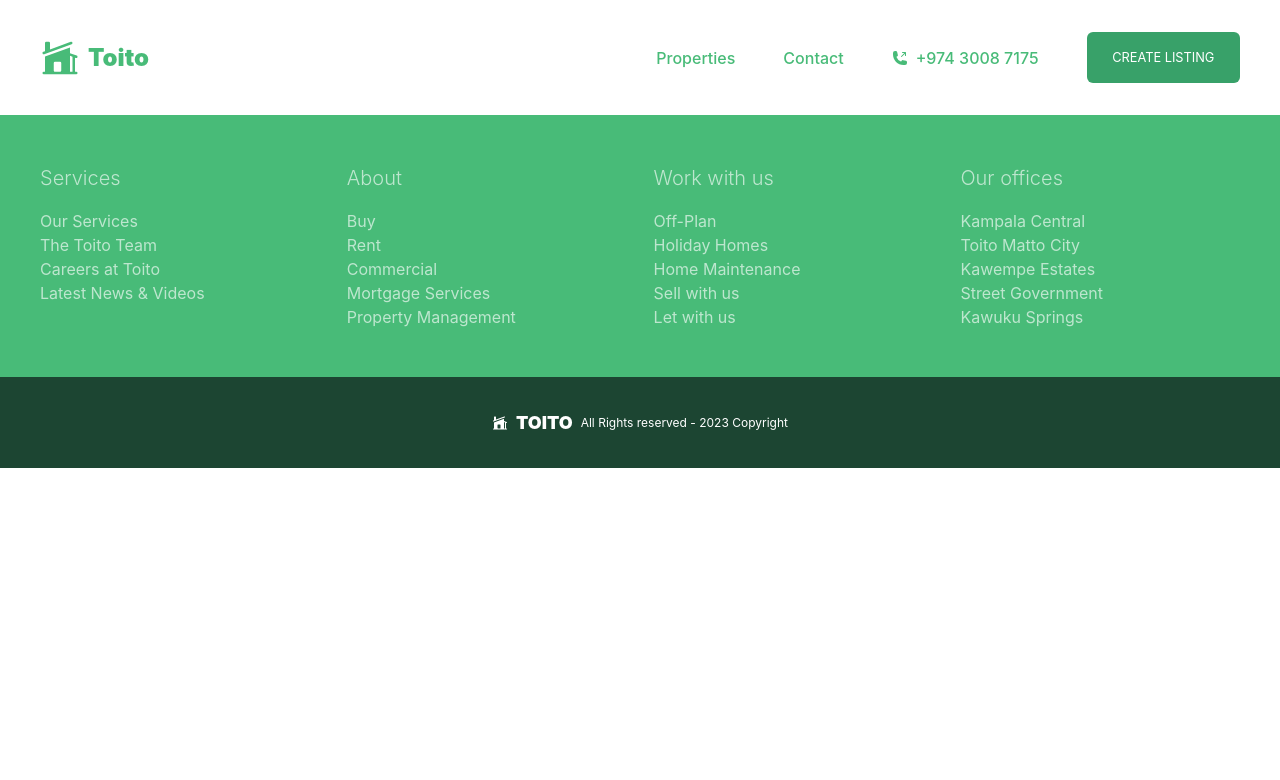
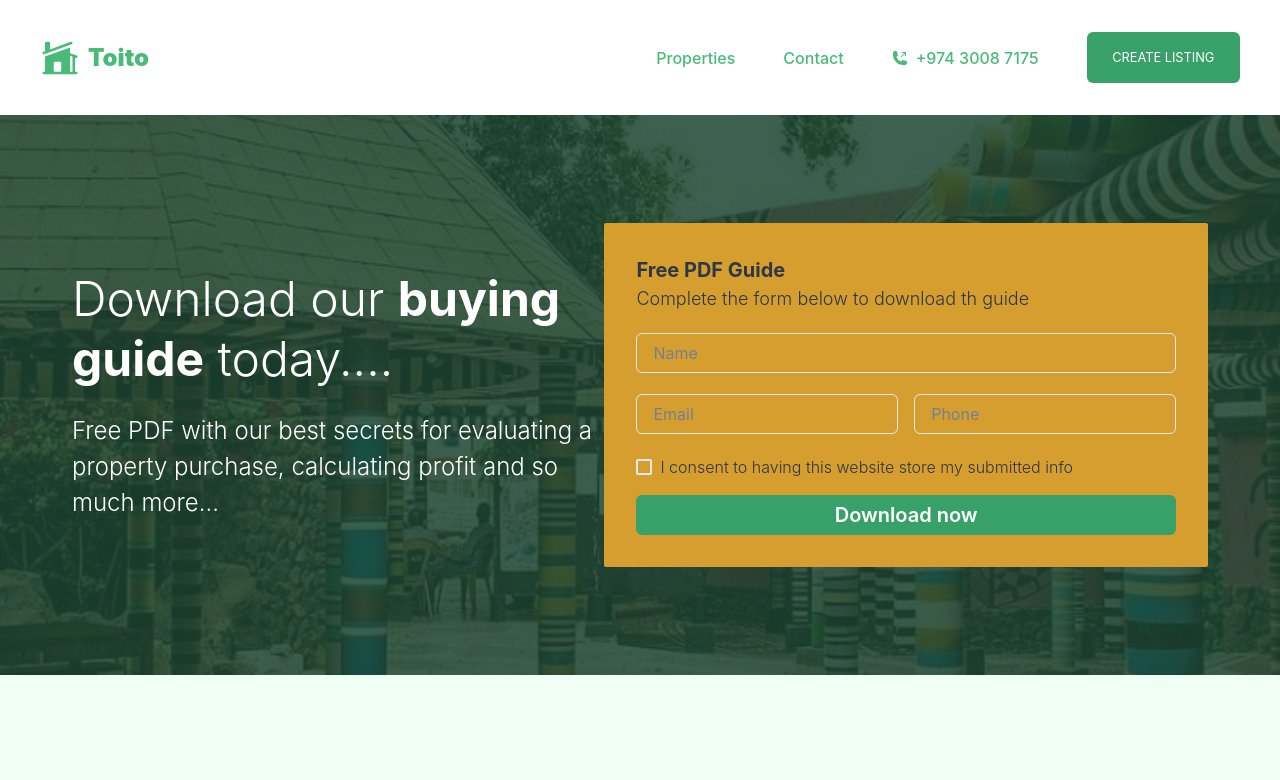
Before and after one commit to bantu94/real-state-ssr, a Next.js app: page / in a window 1280 px wide. Shown: the top 780 px of the page. Built offline with nearby package versions, Linux system fonts and the light colour scheme.

Commit message:
banner section

```diff
--- /dev/null
+++ b/features/Home/components/HeroBanner/HeroForm.js
@@ -0,0 +1,93 @@
+import { Box, Button, Checkbox, Flex, FormControl, Input, Text } from "@chakra-ui/react";
+import { useForm } from "react-hook-form";
+
+const HeroForm = () => {
+
+    const {
+      register,
+      handleSubmit,
+      formState:{errors}
+    } = useForm();
+
+    const onSubmit = (data) => console.log(data);
+
+  return (
+    <Box
+      width={'100%'}
+      padding={'2rem'}
+      borderRadius={'sm'}
+      bgColor={'yellow.500'}
+      color={'gray.700'}
+    >
+      <Text fontSize={'xl'} fontWeight={'bold'}>
+        Free PDF Guide
+      </Text>
+      <Text fontSize={'lg'}>
+        Complete the form below to download th guide
+      </Text>
+      <form onSubmit={handleSubmit(onSubmit)}>
+        <FormControl>
+          <Input
+            marginTop="1.3rem"
+            id="name"
+            type="text"
+            placeholder="Name"
+            {...register("name", {required: true})}
+          />
+          {errors.name && (
+            <Text fontSize="xs" color="red.400">{errors.name.type}</Text>
+          )}
+          <Flex gap={{ base:"0",sm:"1rem" }} flexDirection={{ base:"column", sm:"row" }} >
+            <Input
+              marginTop="1.3rem"
+              id="email"
+              type="email"
+              placeholder="Email"
+              {...register("email", {required: true})}
+            />
+            {errors.email && (
+              <Text fontSize="xs" color="red.400">{errors.email.type}</Text>
+            )}
+
+            <Input
+              marginTop="1.3rem"
+              id="phone"
+              type="text"
+              placeholder="Phone"
+              {...register("phone", {required: true})}
+            />
+            {errors.phone && (
+              <Text fontSize="xs" color="red.400">{errors.phone.type}</Text>
+            )}
+          </Flex>
+
+          <Checkbox
+          marginTop="1.3rem"
+          type="checkbox"
+          placeholder="GDPR"
+          id="gdpr"
+          {...register("gdpr", {required: true})}
+          >
+            I consent to having this website store my submitted info
+            {errors.gdpr && (
+              <Text fontSize="xs" color="red.400">{errors.phone.type}</Text>
+            )}
+
+          </Checkbox>
+        </FormControl>
+        <Button
+          type="submit"
+          colorScheme="green"
+          width="100%"
+          fontSize="xl"
+          padding="1rem"
+          marginTop="1rem"
+        >
+          Download now
+        </Button>
+      </form>
+    </Box>
+  )
+}
+
+export default HeroForm
--- /dev/null
+++ b/features/Home/components/HeroBanner/index.js
@@ -0,0 +1 @@
+export {default} from '../HeroForm/HeroBanner';
--- /dev/null
+++ b/features/Home/components/HeroForm/HeroBanner.js
@@ -0,0 +1,62 @@
+import { Box, Fade, Text } from "@chakra-ui/react"
+import HeroForm from "../HeroBanner/HeroForm"
+
+const HeroBanner = () => {
+  return (
+    <Fade in>
+      <Box
+        position="relative"
+        minHeight={{ base:"110vh", sm:"70vh" }}
+        backgroundImage={`url('./Hero/blog1.jpg')`}
+        bgPosition="center"
+        bgSize="cover"
+        bgAttachment="fixed"
+      >
+        <Box
+          position="absolute"
+          width="100%"
+          height="100%"
+          opacity="0.85"
+          backgroundColor="green.900"
+        />
+        <Box
+          display="flex"
+          flexDirection={{ base:"column", sm:"row" }}
+          alignItems="center"
+          justifyContent={{ base:"flex-start", sm:"space-between" }}
+          maxWidth="1200px"
+          position="absolute"
+          color="white"
+          fontWeight="light"
+          left="0"
+          right="0"
+          top="0"
+          bottom="0"
+          margin="0 auto"
+          padding="2rem"
+        >
+          <Box width={{ base:"100%", sm:"50%" }}>
+            <Text
+              fontSize={{ base:"4xl", sm:"5xl" }}
+              lineHeight="shorter"
+              marginBottom="1.5rem"
+            >
+              Download our <strong> buying guide</strong>  today....
+            </Text>
+            <Text fontSize={{ base:"lg", sm:"2xl" }} >
+              Free PDF with our best secrets for evaluating a property purchase, calculating profit and so much more...
+            </Text>
+
+          </Box>
+          <Box width={{ base:"100%", sm:"auto" }} fontSize={{ base:"2rem", sm:"0" }}>
+            <HeroForm />
+          </Box>
+
+        </Box>
+
+      </Box>
+    </Fade>
+  )
+}
+
+export default HeroBanner
--- /dev/null
+++ b/features/Home/components/HeroForm/index.js
@@ -0,0 +1 @@
+export {default} from './HeroForm';
--- /dev/null
+++ b/features/Home/components/featuredProperties/FeaturedProperties.js
@@ -0,0 +1,28 @@
+import { Box, Text } from "@chakra-ui/react"
+
+const FeaturedProperties = ({ featuredProperties }) => {
+  return (
+    <Box backgroundColor="green.50">
+      <Box
+        maxWidth="1200px"
+        margin="0 auto"
+        color="gray.600"
+        paddingY={{ base:"3rem", sm:"6rem" }}
+      >
+        <Text
+        fontSize={{ base:"4xl", sm:"5xl" }}
+        lineHeight="shorter"
+        fontWeight="light"
+        paddingX="2rem"
+        textAlign="center"
+        >
+          Discover Our Featured Properties
+
+        </Text>
+      </Box>
+
+    </Box>
+  )
+}
+
+export default FeaturedProperties
--- /dev/null
+++ b/features/Home/components/featuredProperties/index.js
@@ -0,0 +1 @@
+export {default} from './featuredProperties';
--- /dev/null
+++ b/features/Layouts/DefaultLayout/DefaultLayout.js
@@ -0,0 +1,14 @@
+import Footer from "@/features/data/common/modules/Footer/Footer"
+import Navigation from "@/features/data/common/modules/Navigation/Navigation"
+
+const DefaultLayout = ({children}) => {
+  return (
+    <>
+      <Navigation/>
+        {children}
+      <Footer/>
+    </>
+  )
+}
+
+export default DefaultLayout
--- /dev/null
+++ b/features/Layouts/DefaultLayout/index.js
@@ -0,0 +1 @@
+export {default} from './DefaultLayout';
--- a/package.json
+++ b/package.json
@@ -18,6 +18,7 @@
     "next": "13.3.0",
     "react": "18.2.0",
     "react-dom": "18.2.0",
+    "react-hook-form": "^7.43.9",
     "react-icons": "^4.8.0",
     "swiper": "^9.2.0"
   }
--- a/pages/index.js
+++ b/pages/index.js
@@ -1,11 +1,19 @@
-import Navigation from "@/features/data/common/modules/Navigation/Navigation";
-import Footer from "@/features/data/common/modules/Footer/Footer";
+import HeroBanner from "@/features/Home/components/HeroForm/HeroBanner";
+import FeaturedProperties from "@/features/Home/components/featuredProperties/featuredProperties";
+import DefaultLayout from "@/features/Layouts/DefaultLayout/DefaultLayout";
 
-export default function Home() {
+export default function Home({featuredProperties}) {
   return (
-    <>
-     <Navigation />
-     <Footer />
-    </>
+    <DefaultLayout>
+      <HeroBanner/>
+      <FeaturedProperties featuredProperties={featuredProperties}/>
+    </DefaultLayout>
   )
 }
+
+export async function getStaticProps() {
+  const { hits } = require('@/features/data/properties')
+  return {
+    props: { featuredProperties: hits }
+  }
+}
```
Also changed, not shown: public/Hero/blog1.jpg (added), 1 other file (tests, documents, lock files or other folders).
